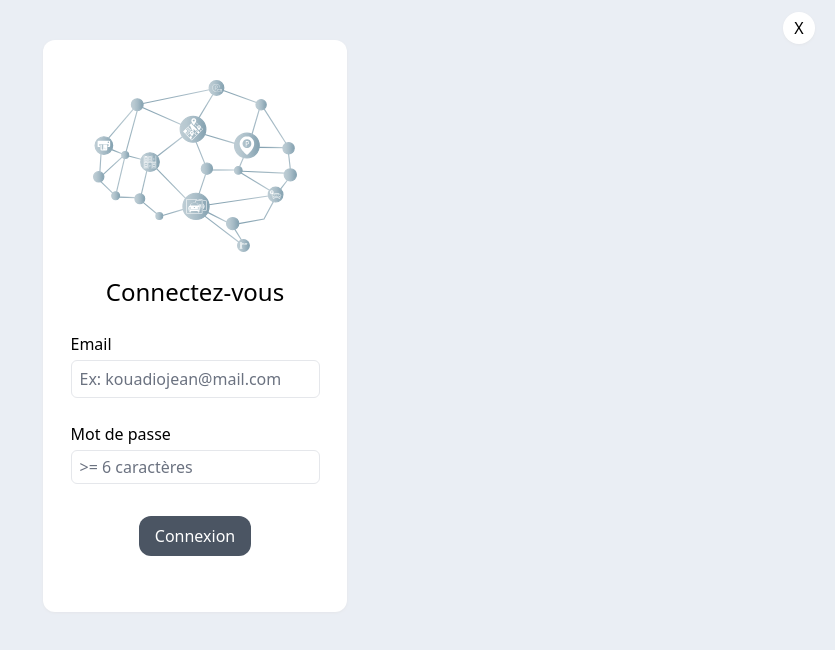
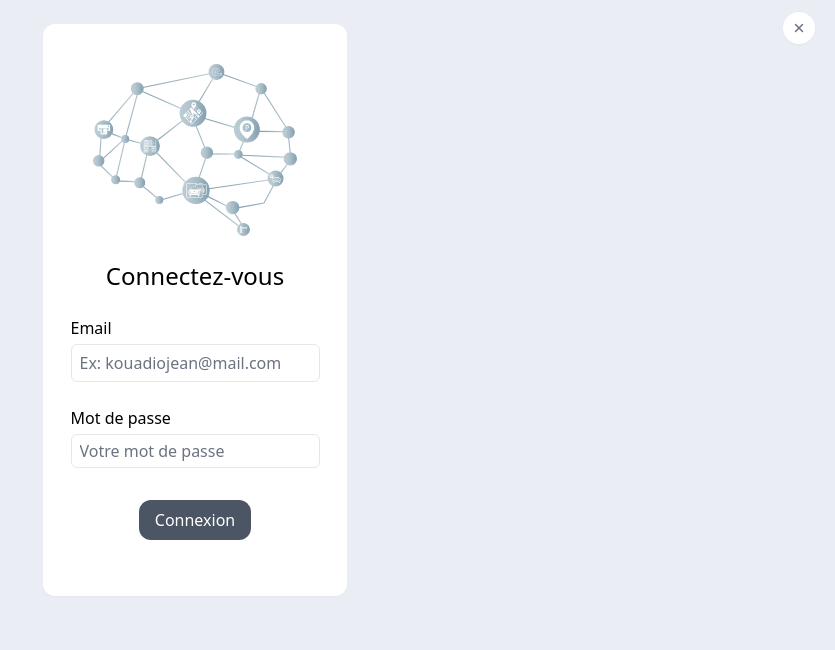
Before and after one commit to Ni3tzsch/ukale-1, a React (Vite) app in the folder frontend/: page /login in a window 1280 px wide. Shown: the top 650 px of the page, without its empty margins (445-1280 px from the left). Built offline with nearby package versions, Linux system fonts and the light colour scheme.

Commit message:
edit Login page UI

```diff
--- a/frontend/src/pages/Login/Login.jsx
+++ b/frontend/src/pages/Login/Login.jsx
@@ -1,14 +1,14 @@
 import { Link } from 'react-router-dom'
+import { IoClose } from 'react-icons/io5'
 import { Main } from '../../components/Main'
 import { LoginForm } from './UI/LoginForm'
 
 function Login() {
   return (
-    <div id="login" className="relative pt-10">
-      <Link to="/" className="login-back-btn">
-        X
+    <div id="login" className="relative pt-6 pb-10">
+      <Link to="/" className="login-back-btn group">
+        <IoClose className="text-gray-500 group-hover:text-white" />
       </Link>
-
       <Main>
         <LoginForm />
       </Main>
--- a/frontend/src/pages/Login/UI/LoginForm.jsx
+++ b/frontend/src/pages/Login/UI/LoginForm.jsx
@@ -1,6 +1,13 @@
+import { useNavigate } from 'react-router-dom'
 import ukaleBrain from '/ukale-brain.svg'
 
 function LoginForm() {
+  const navigate = useNavigate()
+
+  const submitHandler = () => {
+    return navigate('/dashboard/parkings')
+  }
+
   return (
     <div className="light-shadow mx-auto w-fit rounded-xl bg-white px-6 pt-10 pb-14">
       <div className="w-full">
@@ -17,7 +24,10 @@ function LoginForm() {
         </h2>
       </div>
 
-      <form className="mt-6 flex flex-col items-center gap-6">
+      <form
+        className="mt-6 flex flex-col items-center gap-6"
+        onSubmit={submitHandler}
+      >
         <label htmlFor="email" className="flex flex-col gap-1">
           <span>Email</span>
           <input
@@ -35,7 +45,7 @@ function LoginForm() {
             type="password"
             id="password"
             className="rounded-md border border-gray-200 py-1 px-2"
-            placeholder=">= 6 caractères"
+            placeholder="Votre mot de passe"
             required
           />
         </label>
```
